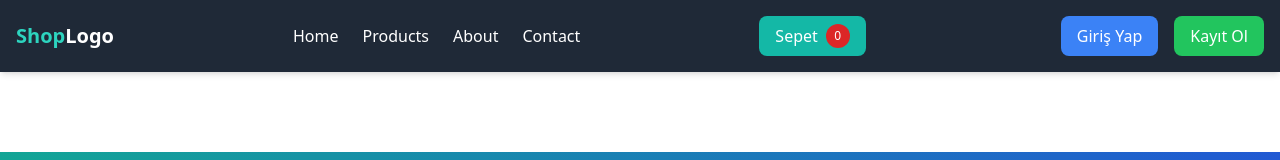
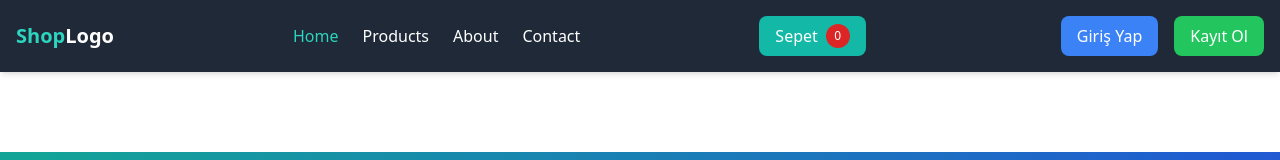
Before and after one commit to eminbasbayan/react-bootcamp8, a React (Vite) app: page / in a window 1280 px wide. Shown: the top 160 px of the page. Built offline with nearby package versions, Linux system fonts and the light colour scheme; no server answers.

Commit message:
NavLink componenti isActive prop kullanımı

```diff
--- a/src/components/Layout/Header.jsx
+++ b/src/components/Layout/Header.jsx
@@ -1,4 +1,4 @@
-import { Link, useNavigate } from 'react-router-dom';
+import { Link, NavLink, useNavigate } from 'react-router-dom';
 import { useDispatch, useSelector } from 'react-redux';
 import { clearUser } from '../../redux/authSlice';
 import { signOut } from 'firebase/auth';
@@ -41,18 +41,38 @@ const Header = () => {
 
         {/* Navigation Menüsü */}
         <nav className="space-x-6">
-          <Link to="/" className="hover:text-teal-400">
+          <NavLink
+            to="/"
+            className={({ isActive }) =>
+              `hover:text-teal-400 ${isActive ? 'text-teal-400' : ''}`
+            }
+          >
             Home
-          </Link>
-          <Link to="/products" className="hover:text-teal-400">
+          </NavLink>
+          <NavLink
+            to="/products"
+            className={({ isActive }) =>
+              `hover:text-teal-400 ${isActive ? 'text-teal-400' : ''}`
+            }
+          >
             Products
-          </Link>
-          <Link to="/about" className="hover:text-teal-400">
+          </NavLink>
+          <NavLink
+            to="/about"
+            className={({ isActive }) =>
+              `hover:text-teal-400 ${isActive ? 'text-teal-400' : ''}`
+            }
+          >
             About
-          </Link>
-          <Link to="/contact" className="hover:text-teal-400">
+          </NavLink>
+          <NavLink
+            to="/contact"
+            className={({ isActive }) =>
+              `hover:text-teal-400 ${isActive ? 'text-teal-400' : ''}`
+            }
+          >
             Contact
-          </Link>
+          </NavLink>
         </nav>
 
         {/* Sepet Butonu */}
```
